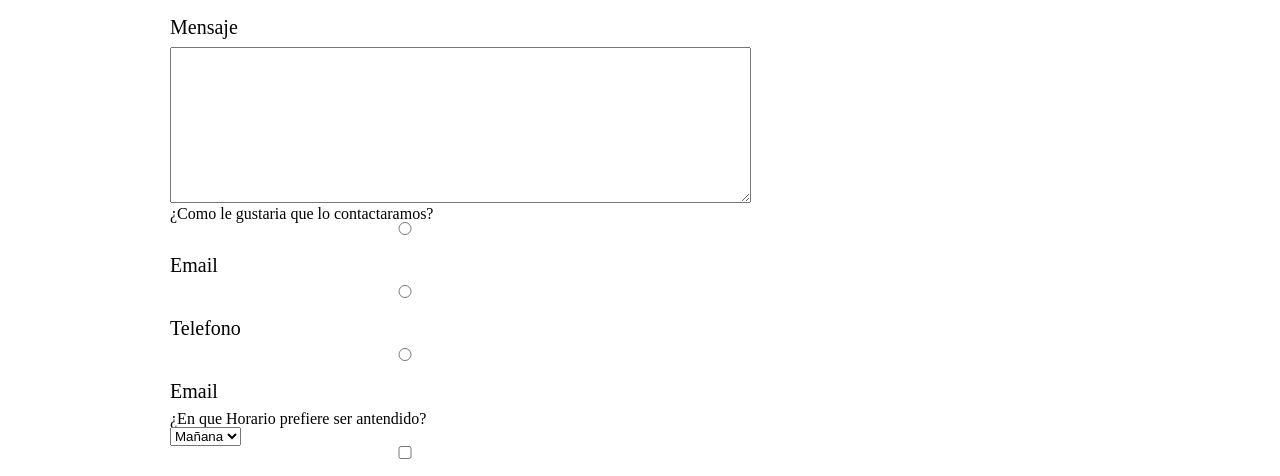
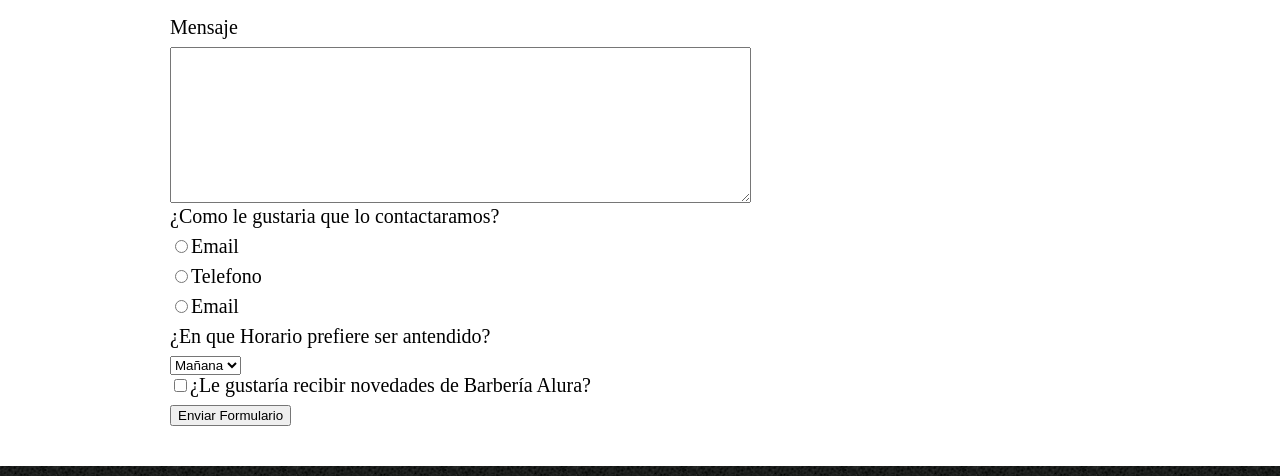
Before and after one commit to acamus79/ORACLE-One, a plain HTML site: page HTML5 y CSS3/Parte 3/contacto.html in a window 1280 px wide. Shown: the part 583-1059 px from the top of the page. Drawn offline with Linux system fonts and the light colour scheme.

Commit message:
Update style.css

```diff
--- a/HTML5 y CSS3/Parte 3/style.css
+++ b/HTML5 y CSS3/Parte 3/style.css
@@ -102,16 +102,20 @@ form{
     align-items: center;
 }
 
-form label{
+form label, form p{
     display: block;
     font-size: 20px;
     margin: 0 0 10px;
 
 }
 
-form input{
+.input-padron{
     display: block;
     margin: 0 0 20px;
     padding: 10px 25px;
     width: 50%;
 }
+
+.checkbox{
+    margin: 20x 0;
+}
```
